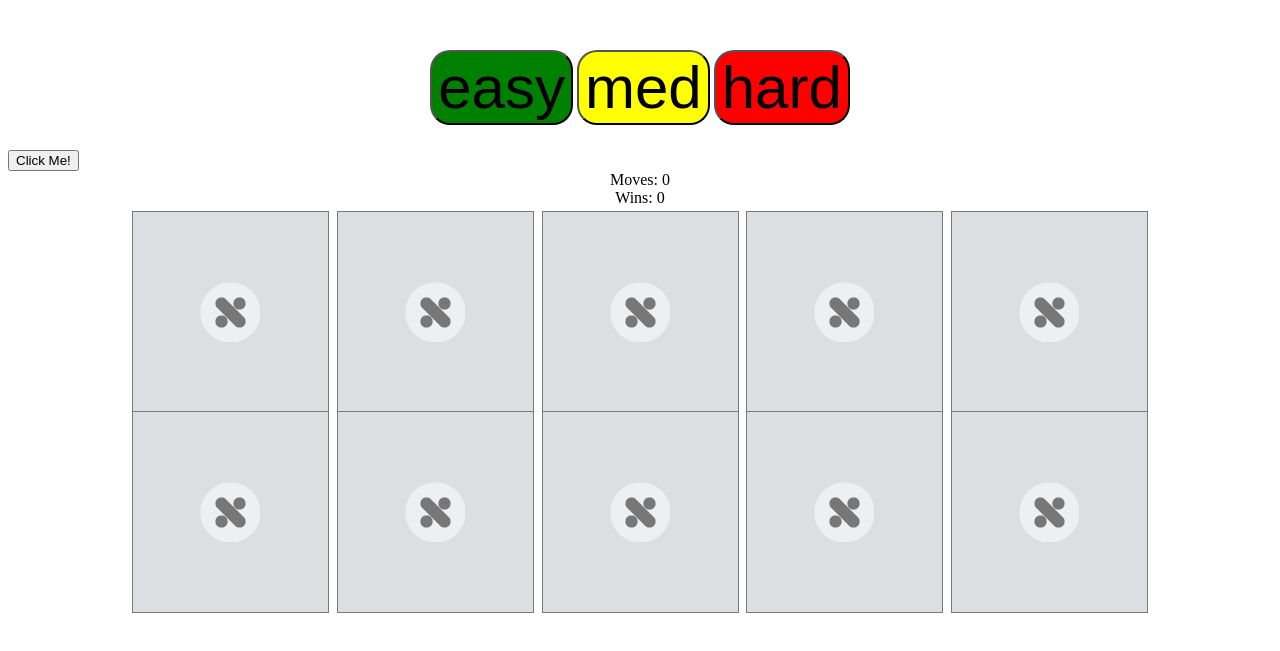
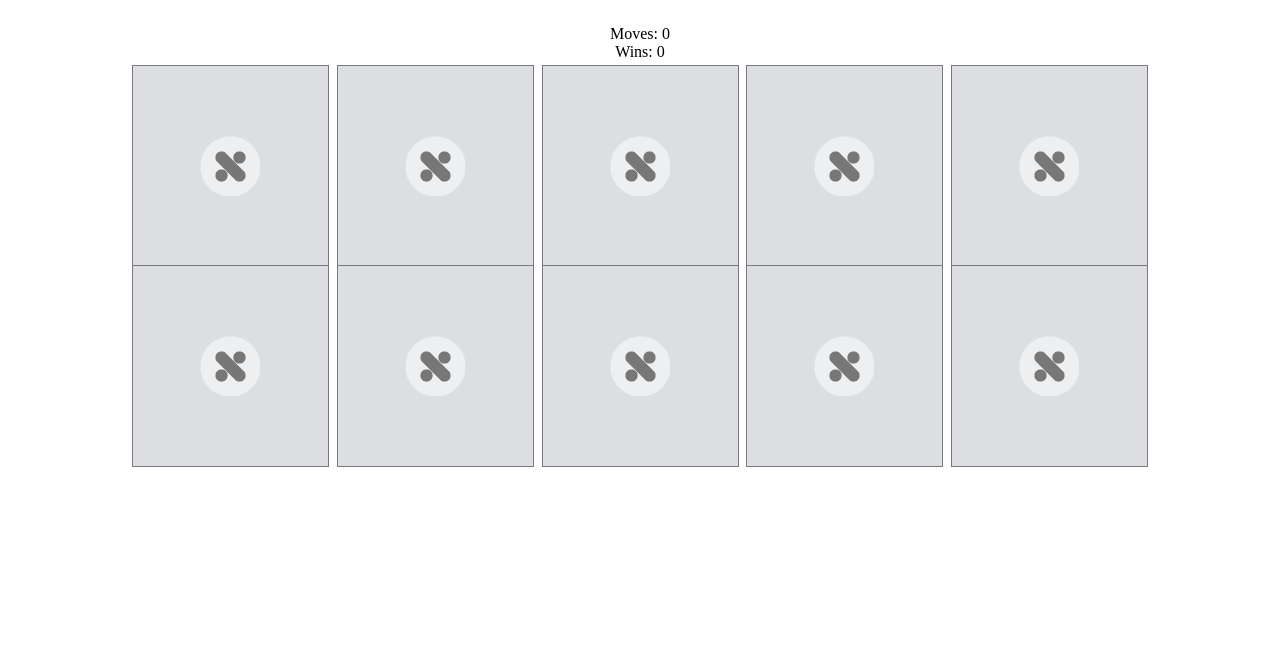
Before and after one commit to Willyb15/memory-game-master, a plain HTML site: page index.html in a window 1280 px wide. Both pictures are taken after a click on the button "easy". Shown: the part 71-722 px from the top of the page. Drawn offline with nearby package versions, Linux system fonts and the light colour scheme.

```diff
--- a/index.html
+++ b/index.html
@@ -16,8 +16,6 @@
             <input class="diff" id="hard" type="button" value="hard">
 
         </div>
-            <div class="reset"> <button value="reset" type="button">Click Me!</button>
-        </div>
         <div class="counter">Moves: <span id="move-counter">0</span></div>
         <div class="counter">Wins: <span id="wins-counter">0</span></div>
 
--- a/scripts.js
+++ b/scripts.js
@@ -22,18 +22,7 @@ var cards = [
 	"<img src='img/default/monsters-16.png'>"
 ];
 
-function shuffle(){
-	var numberofTimesToShuffle = 500;
-	for(i=1; i<numberofTimesToShuffle; i++){
-		card1 = Math.floor(Math.random()*gridArray.length);
-		card2 = Math.floor(Math.random()*gridArray.length);
-		if(card1 != card2){
-			temp = gridArray[card1];
-			gridArray[card1] = gridArray[card2]
-			gridArray[card2] = temp;
-		}
-	}
-}
+
 
 $(document).ready(function(){
 
@@ -51,8 +40,9 @@ $(document).ready(function(){
 			rowSize = 7;
 			gridSize = rowSize*4;
 			$('#mg-wrapper').addClass('hard');
+
+		}
 			$('#button-bucket').toggle();
-		}
 		gameTiles = cards.slice(0,(gridSize/2));
 		gridArray = $.merge(gameTiles, gameTiles);
 
@@ -116,7 +106,18 @@ $(document).ready(function(){
 			$('#move-counter').html(moves);
 		}
 
-
+function shuffle(){
+	var numberofTimesToShuffle = 20;
+	for(i=1; i<numberofTimesToShuffle; i++){
+		card1 = Math.floor(Math.random()*gridArray.length);
+		card2 = Math.floor(Math.random()*gridArray.length);
+		if(card1 != card2){
+			temp = gridArray[card1];
+			gridArray[card1] = gridArray[card2]
+			gridArray[card2] = temp;
+		}
+	}
+}
 
 	});
 });
```
